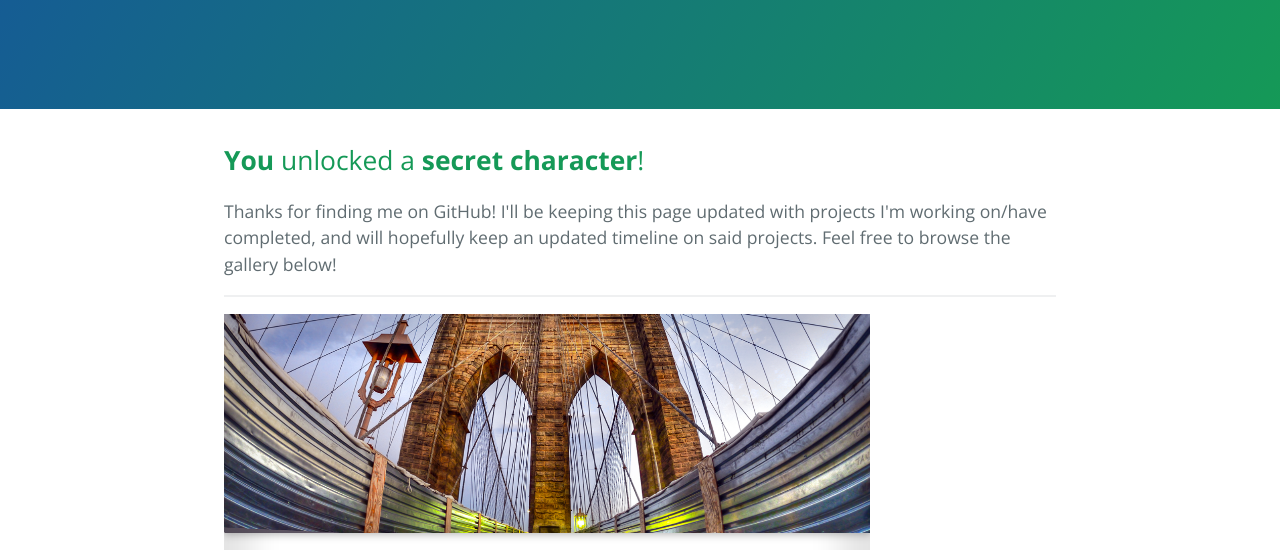
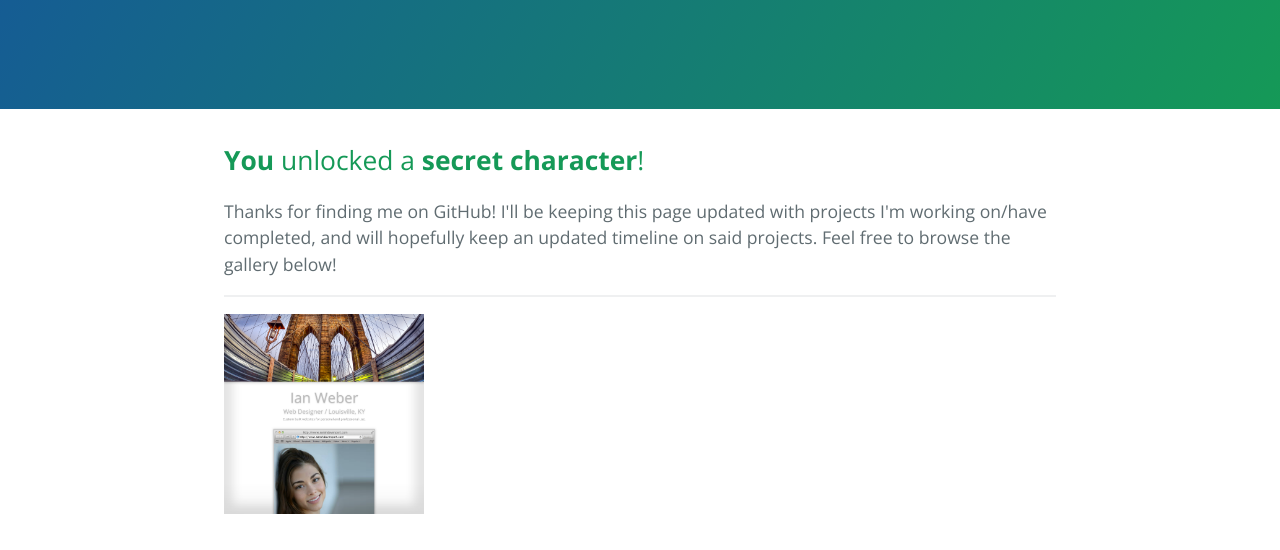
Before and after one commit to IanWeber-webdev/ianweber-webdev.github.io, a plain HTML site: page index.html in a window 1280 px wide. Shown: the part 208-758 px from the top of the page. Drawn offline with nearby package versions, Linux system fonts and the light colour scheme.

Commit message:
Update index.html

```diff
--- a/index.html
+++ b/index.html
@@ -24,7 +24,7 @@
 <hr>
 
 <p>
-   <img class="thumbnail-1" src="freelance-thumbnail.png" alt="sample-1" height="646" width="646">
+   <img class="thumbnail-1" src="freelance-thumbnail.png" alt="sample-1" height="200" width="200">
 
       </p>
 
```
